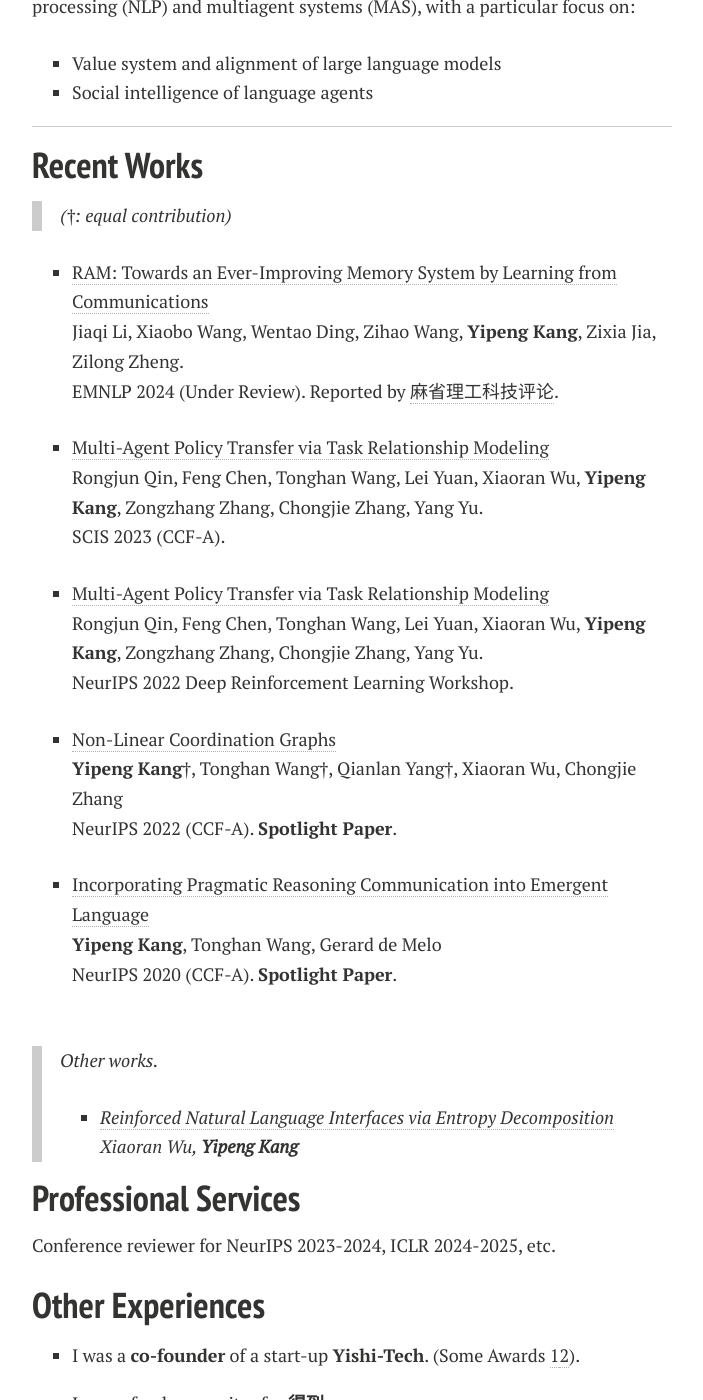
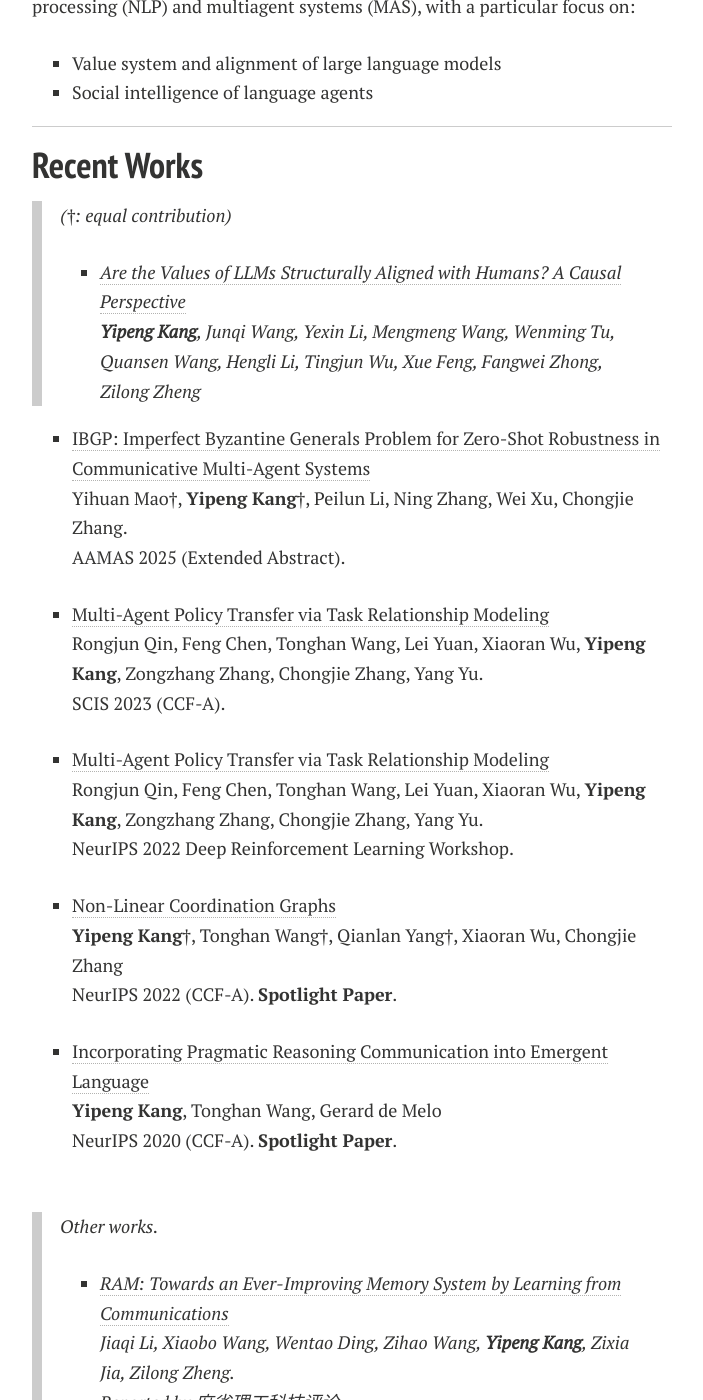
Before and after one commit to fringsoo/fringsoo.github.io, a Jekyll site: the page built from index.md, in a window 1280 px wide and 1400 px high, scrolled down 640 px. Shown: the whole window, without its empty margins (288-991 px from the left). Built offline with Jekyll 4.4.1, drawn with Linux system fonts in a browser that asks for light colours; nearby versions of some CDN libraries; comment, search, counter and statistics services are not loaded; a style sheet for code colours, icons or effects is not loaded.

Commit message:
Feb 2025.

```diff
--- a/index.md
+++ b/index.md
@@ -26,8 +26,9 @@ My main research interests lie at the intersection of natural language processin
 
 ## Recent Works
 > (†: equal contribution)
+- [Are the Values of LLMs Structurally Aligned with Humans? A Causal Perspective](https://arxiv.org/abs/2501.00581)<br>**Yipeng Kang**, Junqi Wang, Yexin Li, Mengmeng Wang, Wenming Tu, Quansen Wang, Hengli Li, Tingjun Wu, Xue Feng, Fangwei Zhong, Zilong Zheng<br>
 
-- [RAM: Towards an Ever-Improving Memory System by Learning from Communications](https://arxiv.org/abs/2404.12045)<br>Jiaqi Li, Xiaobo Wang, Wentao Ding, Zihao Wang, **Yipeng Kang**, Zixia Jia, Zilong Zheng.<br>EMNLP 2024 (Under Review). Reported by [麻省理工科技评论](https://m.weibo.cn/status/5069118812455700).
+- [IBGP: Imperfect Byzantine Generals Problem for Zero-Shot Robustness in Communicative Multi-Agent Systems](https://arxiv.org/abs/2410.16237)<br>Yihuan Mao†, **Yipeng Kang**†, Peilun Li, Ning Zhang, Wei Xu, Chongjie Zhang.<br>AAMAS 2025 (Extended Abstract).
 
 - [Multi-Agent Policy Transfer via Task Relationship Modeling](https://github.com/fringsoo/CGMIX)<br>Rongjun Qin, Feng Chen, Tonghan Wang, Lei Yuan, Xiaoran Wu, **Yipeng Kang**, Zongzhang Zhang, Chongjie Zhang, Yang Yu.<br>SCIS 2023 (CCF-A).
 
@@ -40,6 +41,8 @@ My main research interests lie at the intersection of natural language processin
   <br>
 
 > Other works.
+- [RAM: Towards an Ever-Improving Memory System by Learning from Communications](https://arxiv.org/abs/2404.12045)<br>Jiaqi Li, Xiaobo Wang, Wentao Ding, Zihao Wang, **Yipeng Kang**, Zixia Jia, Zilong Zheng.<br> Reported by [麻省理工科技评论](https://m.weibo.cn/status/5069118812455700).
+
 - [Reinforced Natural Language Interfaces via Entropy Decomposition](https://arxiv.org/abs/2109.11408)<br>Xiaoran Wu, **Yipeng Kang**<br>
 
 
```
